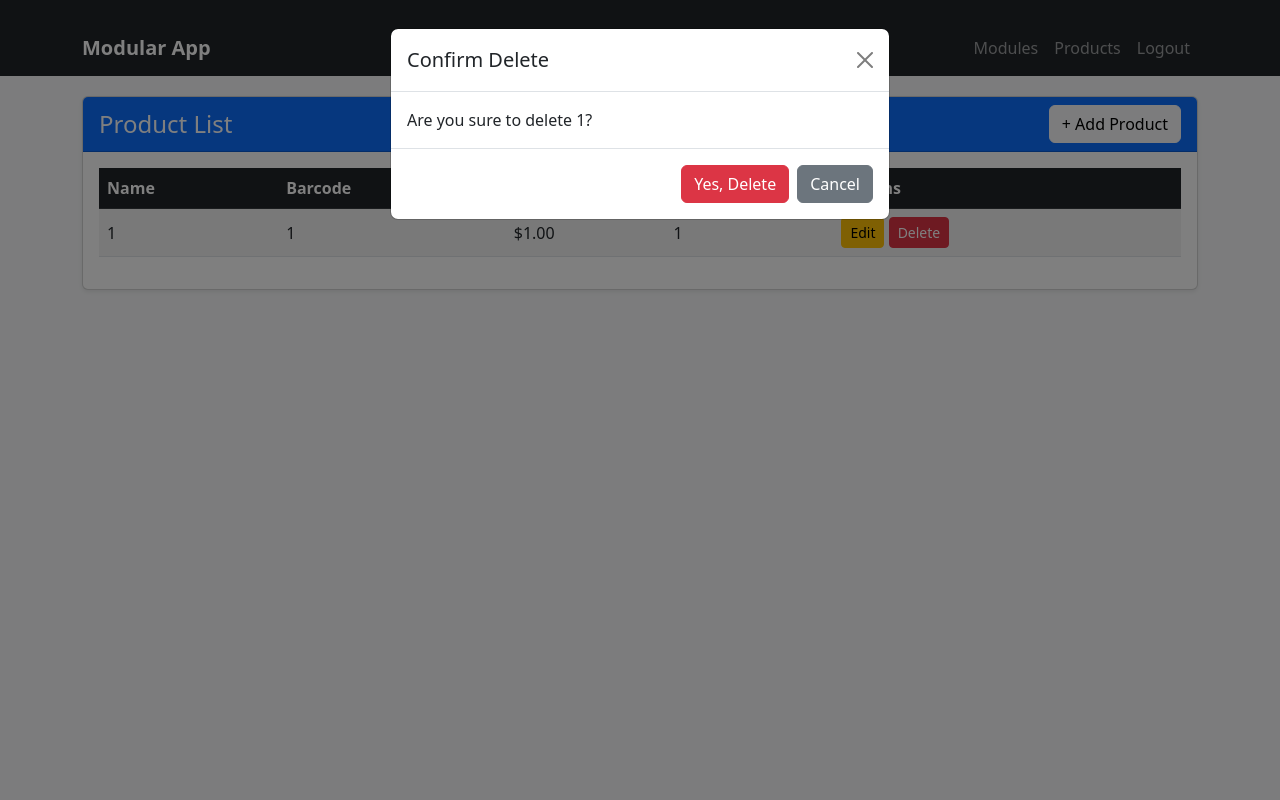
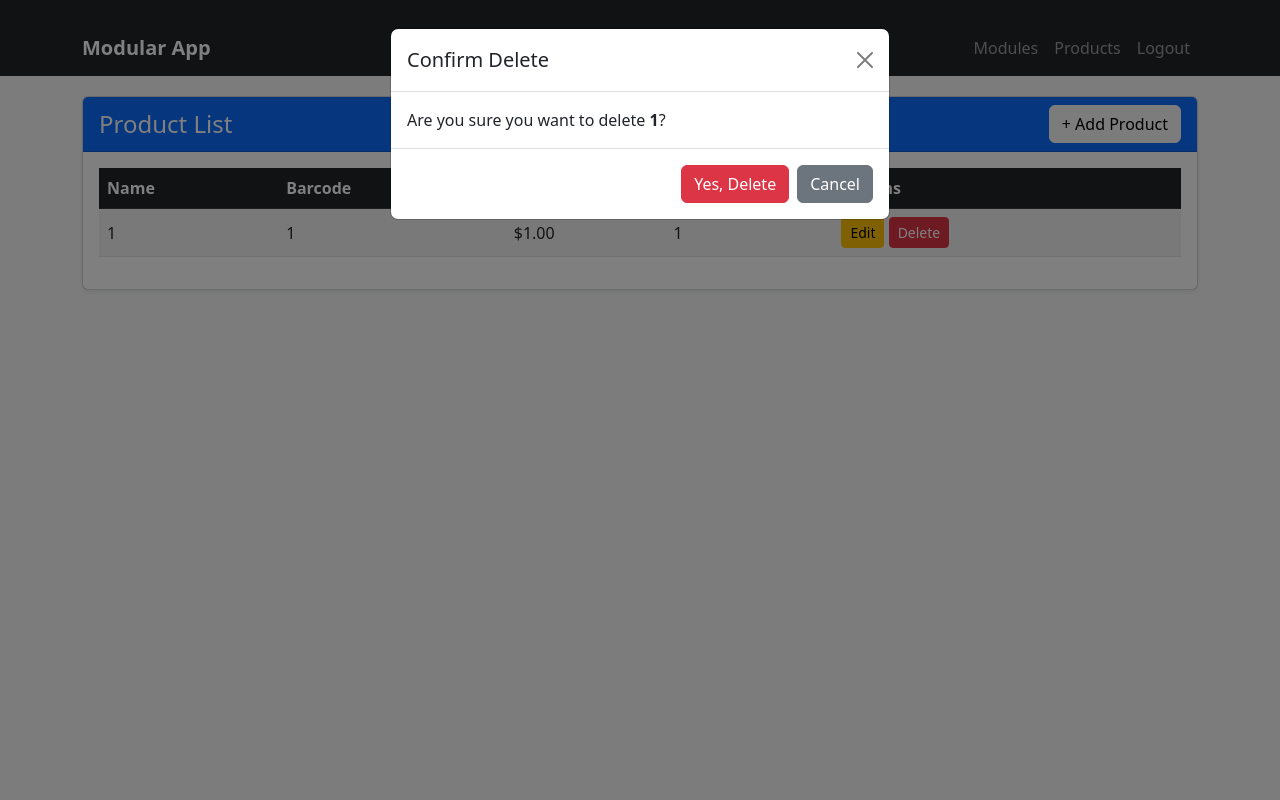
Before and after one commit to jihanint/django-developer-test, a Django app: page /product/ in a window 1280 px wide, after a click on "Delete". Run offline with Django 5.2, Linux system fonts and the light colour scheme; a user stored in the database is signed in; data comes from the database, SQL or seed files in the repository; both versions use the stored data as it was after the commit.

Commit message:
Update delete button

```diff
--- a/product_module/templates/product_module/product_list.html
+++ b/product_module/templates/product_module/product_list.html
@@ -48,7 +48,6 @@
                     </td>
                 </tr>
 
-                <!-- Modal Konfirmasi Delete -->
                 <div class="modal fade" id="deleteModal{{ product.pk }}" tabindex="-1">
                     <div class="modal-dialog">
                         <div class="modal-content">
@@ -57,14 +56,14 @@
                                 <button type="button" class="btn-close" data-bs-dismiss="modal"></button>
                             </div>
                             <div class="modal-body">
-                                Are you sure to delete {{ product.name }}?
+                                Are you sure you want to delete <strong>{{ product.name }}</strong>?
                             </div>
                             <div class="modal-footer">
                                 <form method="post" action="{% url 'product_delete' product.pk %}">
                                     {% csrf_token %}
                                     <button type="submit" class="btn btn-danger">Yes, Delete</button>
+                                    <button type="button" class="btn btn-secondary" data-bs-dismiss="modal">Cancel</button>
                                 </form>
-                                <button type="button" class="btn btn-secondary" data-bs-dismiss="modal">Cancel</button>
                             </div>
                         </div>
                     </div>
--- a/product_module/views.py
+++ b/product_module/views.py
@@ -39,10 +39,8 @@ def product_update(request, pk):
 @permission_required('product_module.delete_product', raise_exception=True)
 def product_delete(request, pk):
     product = get_object_or_404(Product, pk=pk)
-
     if request.method == "POST":
         product.delete()
         messages.success(request, f'Successfully deleted product: {product.name}')
-        return redirect('product_list')
 
-    return render(request, 'product_module/product_confirm_delete.html', {'product': product})
+    return redirect('product_list')
```
Also changed, not shown: db.sqlite3, product_module/urls.py (line endings or trailing spaces), 1 other file.
